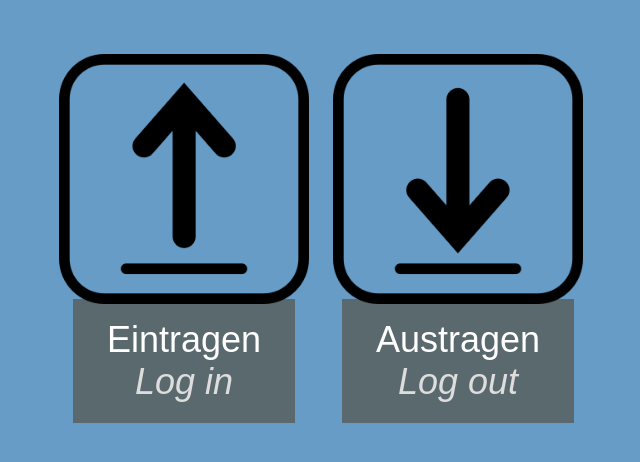
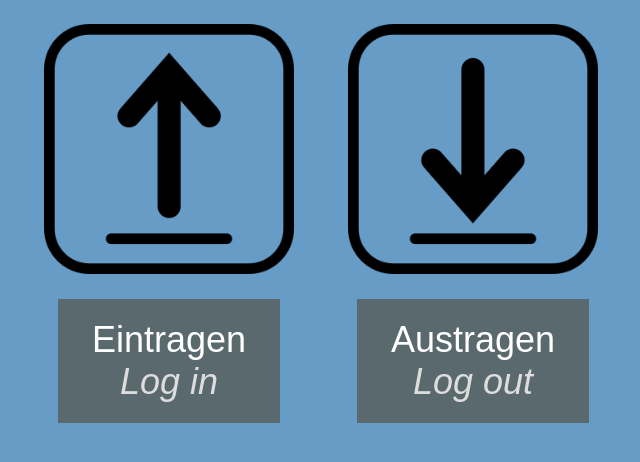
Before and after one commit to jknappe/access-log, a Flask app: page / in a window 1280 px wide. Shown: the top 462 px of the page, without its empty margins (82-722 px from the left). Run offline with Flask 2, Linux system fonts and the light colour scheme; some libraries are stand-ins or nearby versions.

```diff
--- a/static/css/main.css
+++ b/static/css/main.css
@@ -122,9 +122,9 @@ table[name=admin]{
 /* ------ */
 .arrow-image{
   display: inline-block;
-  margin: 25px 10px;
+  margin: 25px;
   position: relative;
-  top: 40px;
+  top: 10px;
 }
 
 .arrow-image:hover{
```
